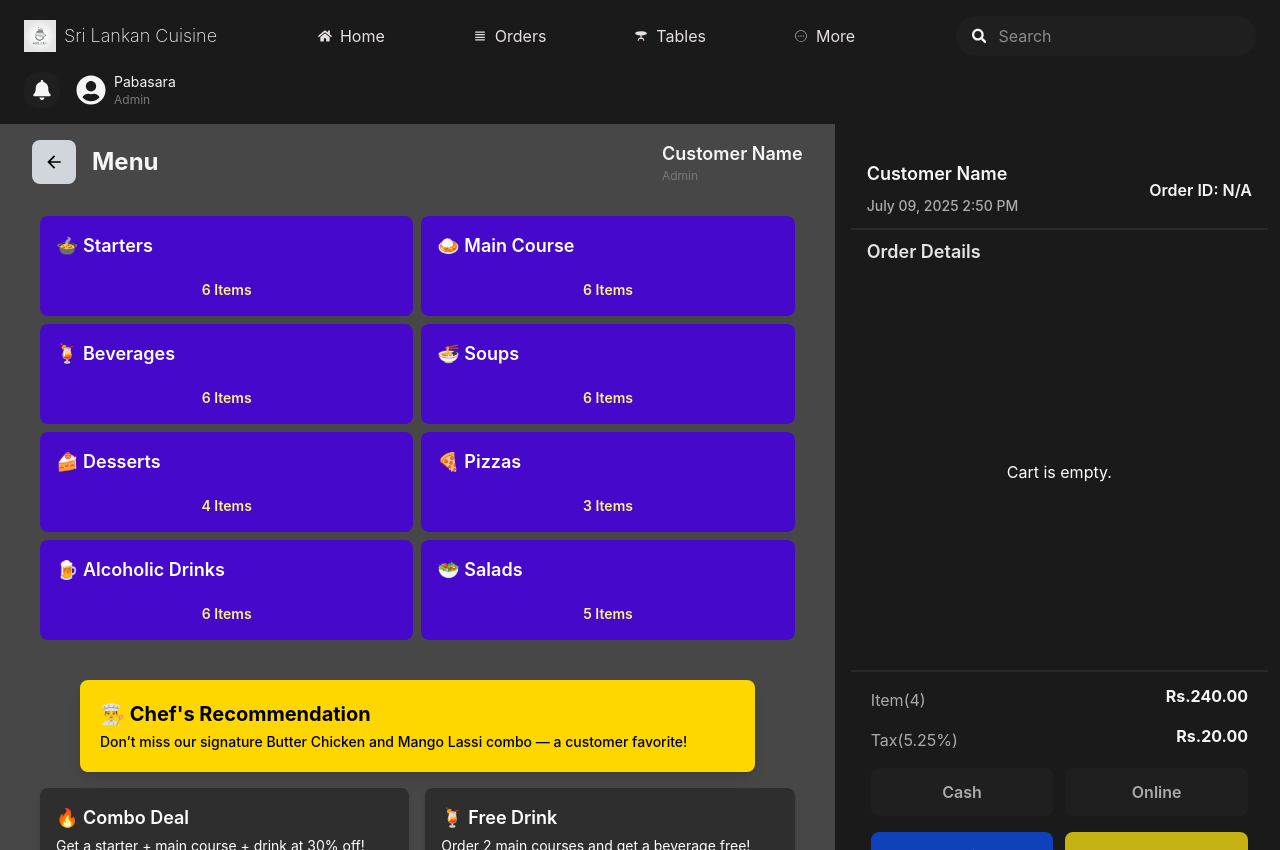
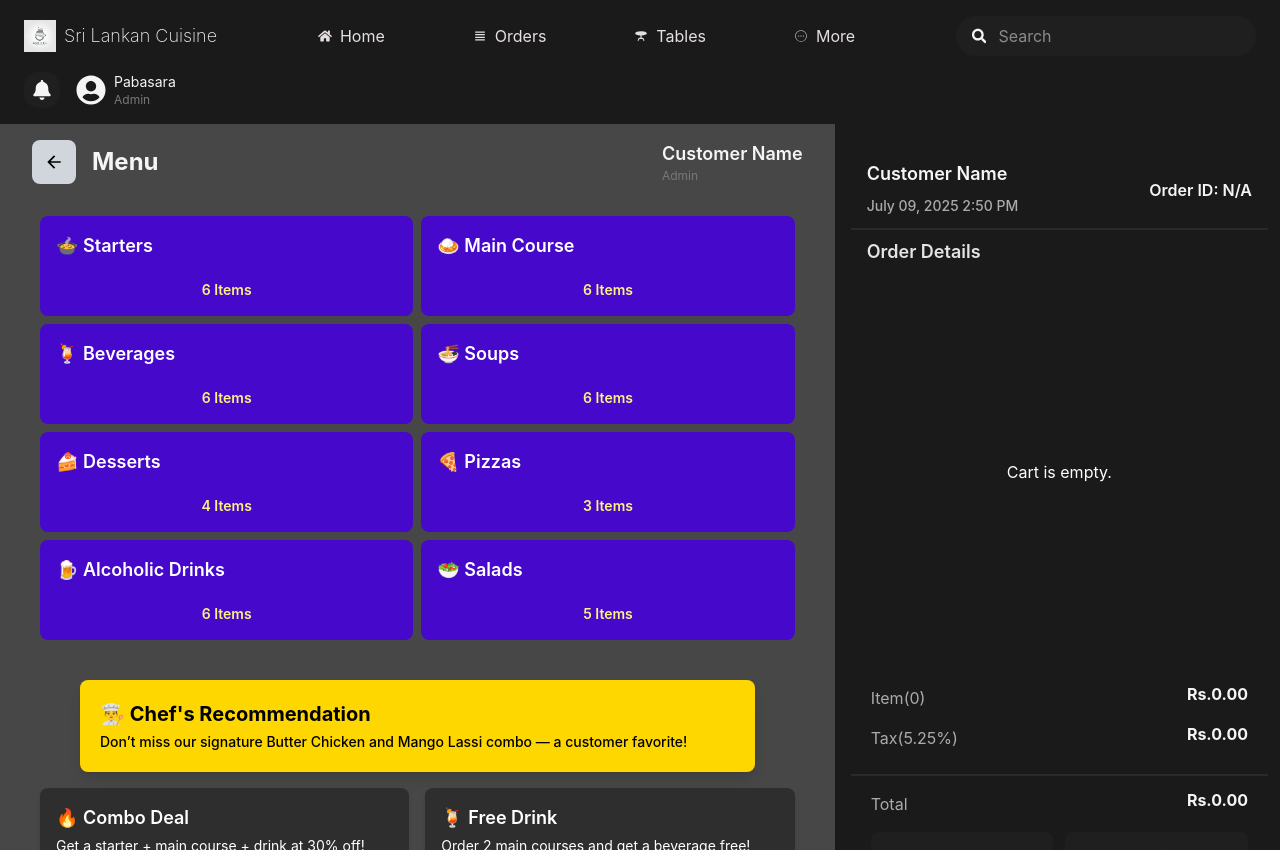
Before and after one commit to pabasaraashen/Pos-system, a React (Vite) app in the folder pos-frontend/: page /menu in a window 1280 px wide. Built offline with nearby package versions, Linux system fonts and the light colour scheme.

Commit message:
Updare Menu.jsx
Apply remove item function and apply total price to bill section

```diff
--- a/pos-frontend/src/pages/Menu.jsx
+++ b/pos-frontend/src/pages/Menu.jsx
@@ -1,21 +1,38 @@
-import React, { useEffect, useState } from 'react';
+import React, { useEffect, useRef, useState } from 'react';
 import BackButton from '../components/shared/BackButton';
 import MenuContainer from '../components/menu/MenuContainer';
-import { RiDashboard2Fill } from 'react-icons/ri';
+import { MdDelete } from "react-icons/md";
 import { FaNotesMedical } from 'react-icons/fa';
-import { useSelector } from 'react-redux';
+import { useDispatch, useSelector } from 'react-redux';
+import { removeItem } from '../redux/cartSlice';
 
 const Menu = () => {
   const customerData = useSelector(state => state.customer);
   const cartData = useSelector((state) => state.cart);
   const [currentDateTime, setCurrentDateTime] = useState(new Date());
+  const scrollRef = useRef();
+  const dispatch = useDispatch();
+
+  useEffect(() => {
+    if(scrollRef.current){
+        scrollRef.current.scrollTo({
+            top: scrollRef.current.scrollHeight,
+            behavior: "smooth"
+        })
+    }
+  })
+
+  // ✅ FIXED: correct arrow function syntax
+  const handleRemove = (itemID) => {
+    dispatch(removeItem(itemID));
+  };
 
   useEffect(() => {
     const timer = setInterval(() => {
       setCurrentDateTime(new Date());
-    }, 1000); // update every second
+    }, 1000);
 
-    return () => clearInterval(timer); // cleanup on unmount
+    return () => clearInterval(timer);
   }, []);
 
   const formatDateTime = (date) => {
@@ -31,6 +48,11 @@ const Menu = () => {
 
     return `${months[date.getMonth()]} ${String(date.getDate()).padStart(2, '0')}, ${date.getFullYear()} ${formattedHour}:${formattedMinute} ${ampm}`;
   };
+
+  const totalItems = cartData.reduce((sum, item) => sum + item.count, 0);
+  const totalPrice = cartData.reduce((sum, item) => sum + item.count * item.price, 0);
+  const tax = totalPrice * 0.0525;
+  const finalPrice = totalPrice + tax;
 
   return (
     <section className='bg-[#1a1a1a] h-[calc(100.8vh-5rem)] overflow-hidden flex gap-4'>
@@ -70,9 +92,7 @@ const Menu = () => {
         {/* cart items */}
         <div className='px-4 py-2'>
           <h1 className='text-lg text-[#e4e4e4] font-semibold'>Order Details</h1>
-          <div className='mt-4 overflow-y-scroll scroll-hide h-[380px]'>
-
-            {/* repeatable cart item */}
+          <div className='mt-4 overflow-y-scroll scroll-hide h-[380px]' ref={scrollRef}>
             {cartData.length === 0 ? (
               <p className='text-white flex justify-center items-center h-[380px]'>Cart is empty.</p>
             ) : cartData.map((Item) => (
@@ -83,27 +103,36 @@ const Menu = () => {
                 </div>
                 <div className='flex items-center justify-between mt-3'>
                   <div className='flex items-center gap-3'>
-        <RiDashboard2Fill className='text-[#ababab] cursor-pointer' size={20} />
+                    <MdDelete
+                      onClick={() => handleRemove(Item.id)}
+                      className='text-[#ababab] cursor-pointer'
+                      size={20}
+                    />
                     <FaNotesMedical className='text-[#ababab] cursor-pointer' size={20} />
                   </div>
                   <p className='text-[#f5f5f5] text-md font-bold'>Rs.{(Item.price * Item.count).toFixed(2)}</p>
                 </div>
               </div>
             ))}
-
           </div>
         </div>
 
-        <hr className='border-[#2a2a2a] border-t-2' />
-
         {/* bill summary */}
         <div className='flex items-center justify-between px-5 mt-2'>
-          <p className='text-base text-[#ababab] mt-2'>Item(4)</p>
-          <h1 className='text-[#f5f5f5] text-md font-bold'>Rs.240.00</h1>
+          <p className='text-base text-[#ababab] mt-2'>Item({totalItems})</p>
+          <h1 className='text-[#f5f5f5] text-md font-bold'>Rs.{totalPrice.toFixed(2)}</h1>
         </div>
         <div className='flex items-center justify-between px-5 mt-2'>
           <p className='text-base text-[#ababab] mt-2'>Tax(5.25%)</p>
-          <h1 className='text-[#f5f5f5] text-md font-bold'>Rs.20.00</h1>
+          <h1 className='text-[#f5f5f5] text-md font-bold'>Rs.{tax.toFixed(2)}</h1>
+        </div>
+        <br/>
+
+        <hr className='border-[#2a2a2a] border-t-2' />
+
+        <div className='flex items-center justify-between px-5 mt-2'>
+          <p className='text-base text-[#ababab] mt-2'>Total</p>
+          <h1 className='text-[#f5f5f5] text-md font-bold'>Rs.{finalPrice.toFixed(2)}</h1>
         </div>
 
         {/* payment method buttons */}
```
Lines whose indentation alone changed are shown as unchanged.
